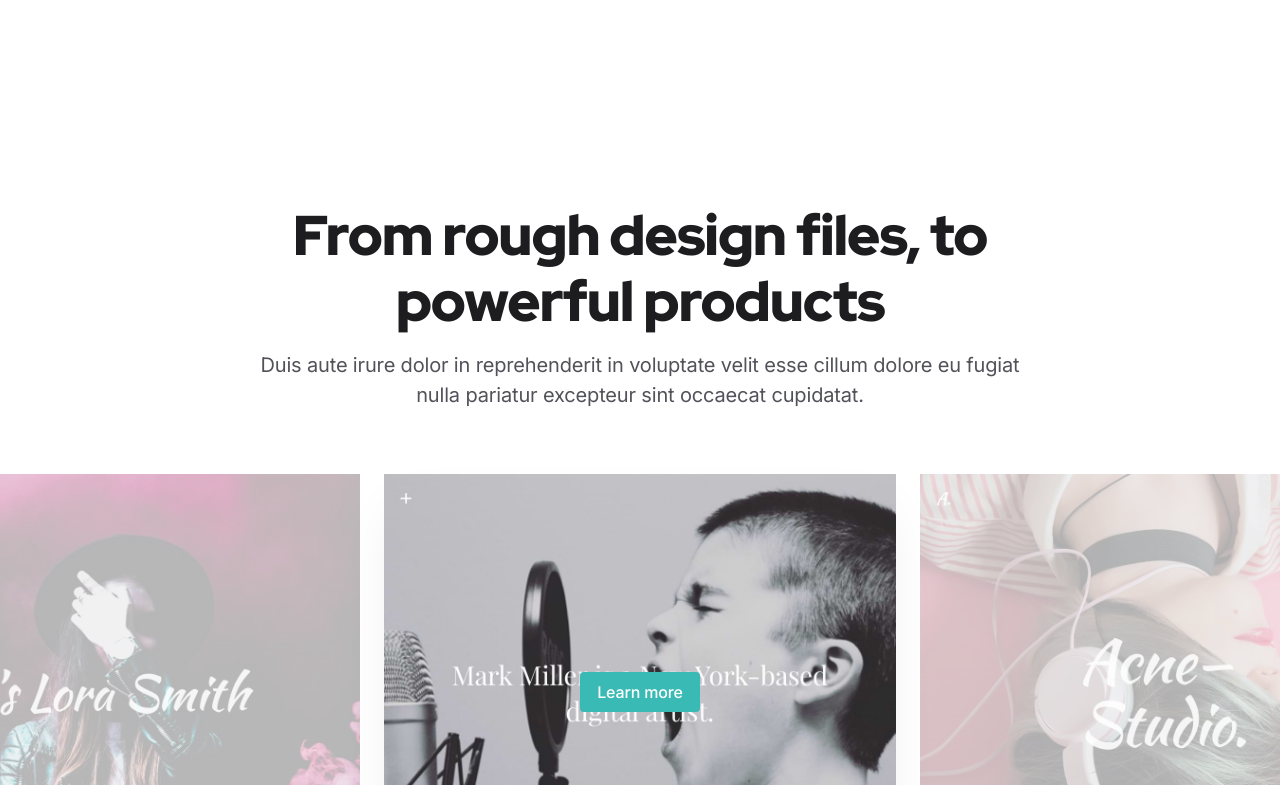
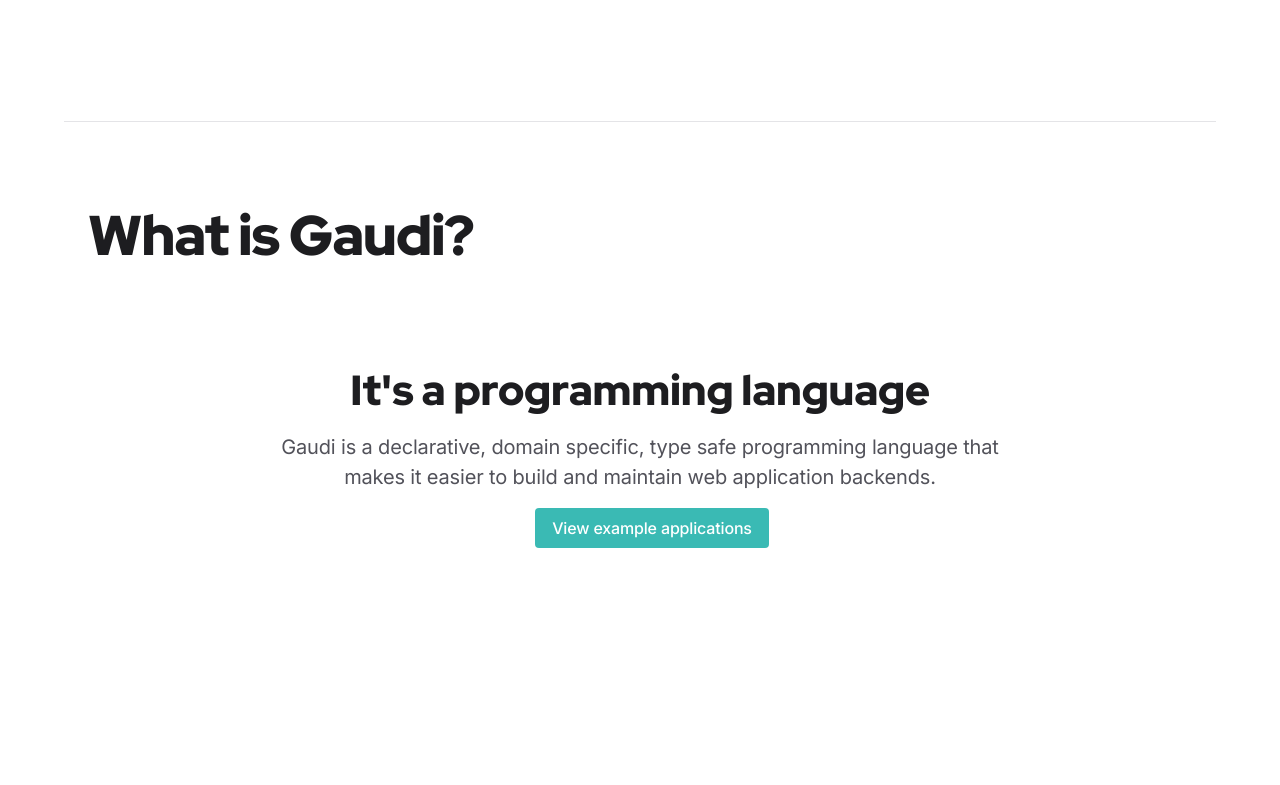
Before and after one commit to gauditech/gaudi-website, a Next.js app: page / in a window 1280 px wide. Shown: the part 615-1400 px from the top of the page. Built offline with nearby package versions, Linux system fonts and the light colour scheme.

Commit message:
Init sections component, tone down h1 font size

```diff
--- a/app/page.tsx
+++ b/app/page.tsx
@@ -13,6 +13,7 @@ import PricingTables from '@/components/pricing-tables'
 import TestimonialsBlocks from '@/components/testimonials-blocks'
 import FeaturesBlocks from '@/components/features-blocks'
 import Cta from '@/components/cta'
+import Sections from '@/components/sections'
 
 export default function Home() {
   return (
@@ -23,6 +24,7 @@ export default function Home() {
       </div>
       <Hero />
       {/* <Stats /> */}
+      <Sections />
       <Carousel />
       <Tabs />
       <Process />
--- /dev/null
+++ b/components/sections.tsx
@@ -0,0 +1,93 @@
+import Image from "next/image";
+import MockupImage02 from "@/public/images/mockup-image-02.jpg";
+import MockupImage03 from "@/public/images/mockup-image-03.jpg";
+import MockupImage04 from "@/public/images/mockup-image-04.jpg";
+import IphoneMockup from "@/public/images/iphone-mockup.png";
+import Link from "next/link";
+
+export default function Sections() {
+  return (
+    <div className="max-w-6xl mx-auto px-4 sm:px-6 py-12 md:py-20 border-t border-gray-200 dark:border-gray-800">
+      <h2
+        className="h2 mb-4 font-red-hat-display font-black"
+        data-aos="fade-down"
+      >
+        What is Gaudi?
+      </h2>
+      <section className="relative">
+        <div className="max-w-6xl mx-auto px-4 sm:px-6">
+          <div className="py-12 md:py-20">
+            {/* Section header */}
+            <div className="max-w-3xl mx-auto text-center pb-12 md:pb-20">
+              <h3 className="h3 font-red-hat-display mb-4">
+                It's a programming language
+              </h3>
+              <p className="text-xl text-gray-600 dark:text-gray-400">
+                Gaudi is a declarative, domain specific, type safe programming
+                language that makes it easier to build and maintain web
+                application backends.
+              </p>
+              <Link
+                href="/contact"
+                className="btn-sm text-white bg-teal-500 hover:bg-teal-400 ml-6 mt-4"
+              >
+                View example applications
+              </Link>
+            </div>
+
+            {/* Glow illustration */}
+            <svg
+              className="absolute left-1/2 transform -translate-x-1/2 mt-20 lg:mt-40 pointer-events-none -z-1 dark:opacity-20 hidden md:block"
+              aria-hidden="true"
+              width={854}
+              height="509"
+              viewBox="0 0 854 509"
+              xmlns="http://www.w3.org/2000/svg"
+            >
+              <defs>
+                <radialGradient
+                  cx="50%"
+                  cy="50%"
+                  fx="50%"
+                  fy="50%"
+                  r="39.386%"
+                  id="iphonesill__a"
+                >
+                  <stop stopColor="#667EEA" offset="0%" />
+                  <stop stopColor="#667EEA" stopOpacity="0" offset="100%" />
+                </radialGradient>
+                <radialGradient
+                  cx="50%"
+                  cy="50%"
+                  fx="50%"
+                  fy="50%"
+                  r="39.386%"
+                  id="iphonesill__b"
+                >
+                  <stop stopColor="#9F7AEA" offset="0%" />
+                  <stop stopColor="#9F7AEA" stopOpacity="0" offset="100%" />
+                </radialGradient>
+              </defs>
+              <g transform="translate(-64 -64)" fill="none" fillRule="evenodd">
+                <circle
+                  fillOpacity=".64"
+                  fill="url(#iphonesill__a)"
+                  cx="300"
+                  cy="300"
+                  r="300"
+                />
+                <circle
+                  fillOpacity=".72"
+                  fill="url(#iphonesill__b)"
+                  cx="729"
+                  cy="384"
+                  r="240"
+                />
+              </g>
+            </svg>
+          </div>
+        </div>
+      </section>
+    </div>
+  );
+}
--- a/tailwind.config.js
+++ b/tailwind.config.js
@@ -101,7 +101,7 @@ module.exports = {
         '3xl': ['2.63rem', { lineHeight: '1.24' }],
         '4xl': ['3.5rem', { lineHeight: '1.18' }],
         '5xl': ['4rem', { lineHeight: '1.16' }],
-        '6xl': ['5.5rem', { lineHeight: '1.11' }],
+        '6xl': ['4.5rem', { lineHeight: '1.11' }],
       },
       inset: {
         '1/2': '50%',
```
